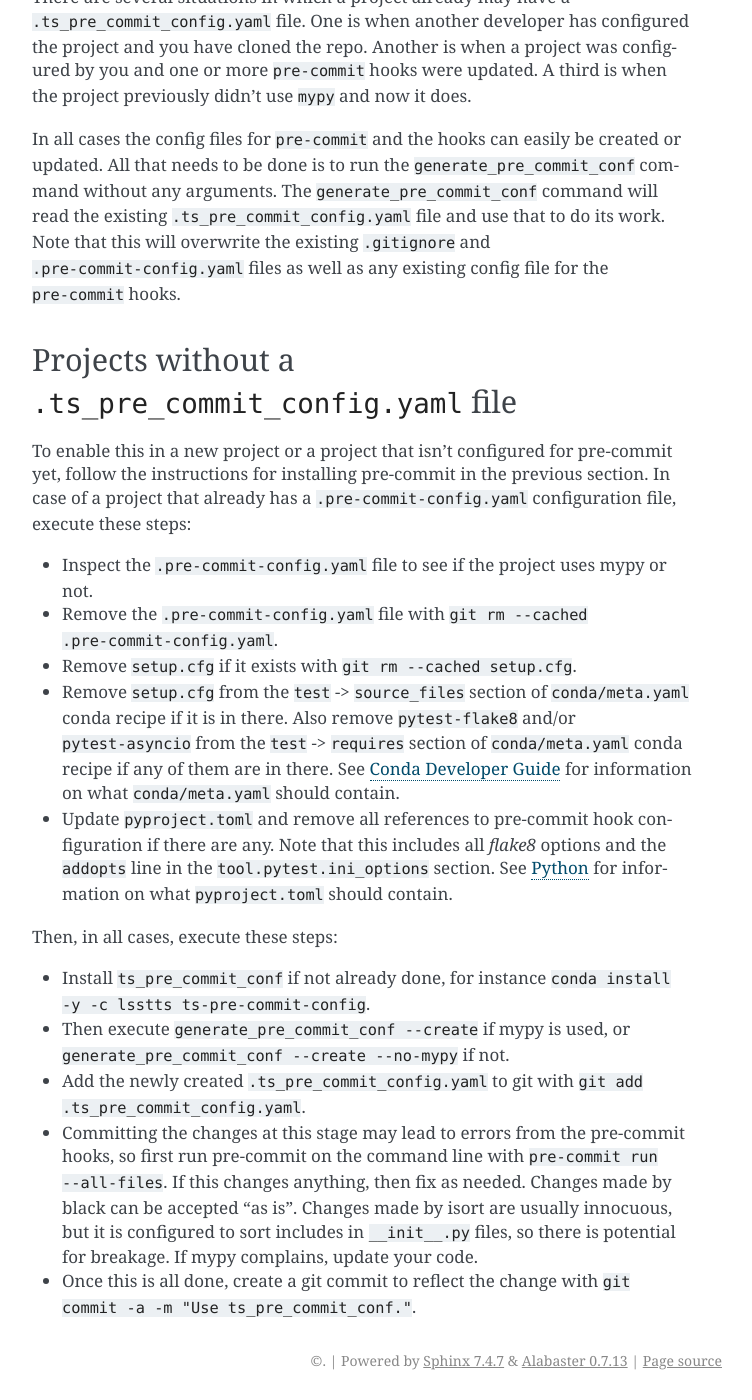
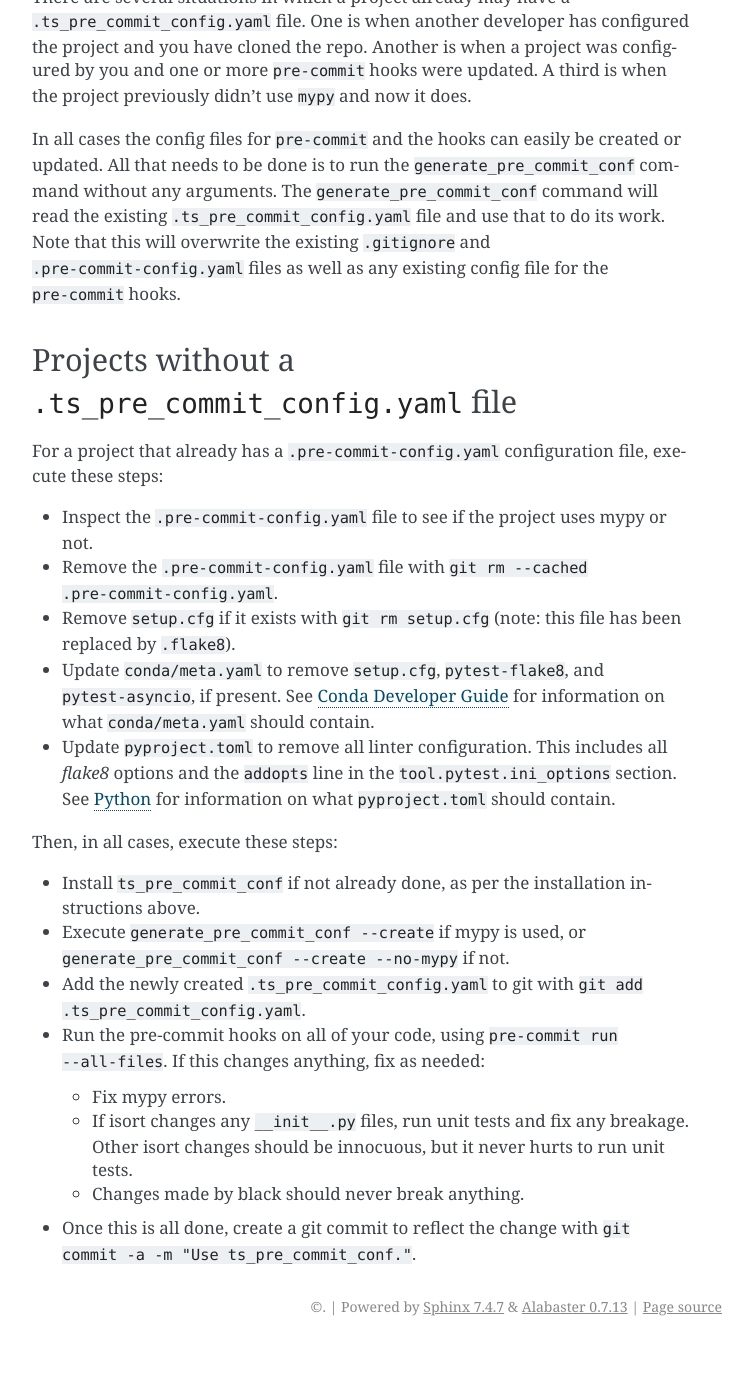
Before and after one commit to lsst-ts/tssw_developer_guide, a Sphinx documentation site: the page built from doc/procedures/pre_commit.rst, in a window 1280 px wide and 1400 px high, scrolled down 1645 px. Shown: the whole window, without its empty margins (388-1140 px from the left). Built offline with Sphinx 7.4.7, drawn with Linux system fonts in a browser that asks for light colours; after the commit the page ends 2991 px from its top, so only the background shows below that.

Commit message:
Expand setup.cfg section of ts_pre_commit_conf docs
and tighten up some wording

```diff
--- a/doc/procedures/pre_commit.rst
+++ b/doc/procedures/pre_commit.rst
@@ -73,27 +73,28 @@ Note that this will overwrite the existing ``.gitignore`` and ``.pre-commit-conf
 Projects without a ``.ts_pre_commit_config.yaml`` file
 ------------------------------------------------------
 
-To enable this in a new project or a project that isn't configured for pre-commit yet, follow the instructions for installing pre-commit in the previous section.
-In case of a project that already has a ``.pre-commit-config.yaml`` configuration file, execute these steps:
+For a project that already has a ``.pre-commit-config.yaml`` configuration file, execute these steps:
 
 * Inspect the ``.pre-commit-config.yaml`` file to see if the project uses mypy or not.
 * Remove the ``.pre-commit-config.yaml`` file with ``git rm --cached .pre-commit-config.yaml``.
-* Remove ``setup.cfg`` if it exists with ``git rm --cached setup.cfg``.
-* Remove ``setup.cfg`` from the ``test`` -> ``source_files`` section of ``conda/meta.yaml`` conda recipe if it is in there.
-  Also remove ``pytest-flake8`` and/or ``pytest-asyncio`` from the ``test`` -> ``requires`` section of ``conda/meta.yaml`` conda recipe if any of them are in there.
+* Remove ``setup.cfg`` if it exists with ``git rm setup.cfg`` (note: this file has been replaced by ``.flake8``).
+* Update ``conda/meta.yaml`` to remove ``setup.cfg``, ``pytest-flake8``, and ``pytest-asyncio``, if present.
   See :ref:`Conda` for information on what ``conda/meta.yaml`` should contain.
-* Update ``pyproject.toml`` and remove all references to pre-commit hook configuration if there are any.
-  Note that this includes all `flake8` options and the ``addopts`` line in the ``tool.pytest.ini_options`` section.
+* Update ``pyproject.toml`` to remove all linter configuration.
+  This includes all `flake8` options and the ``addopts`` line in the ``tool.pytest.ini_options`` section.
   See :ref:`Python` for information on what ``pyproject.toml`` should contain.
 
 Then, in all cases, execute these steps:
 
-* Install ``ts_pre_commit_conf`` if not already done, for instance ``conda install -y -c lsstts ts-pre-commit-config``.
-* Then execute ``generate_pre_commit_conf --create`` if mypy is used, or ``generate_pre_commit_conf --create --no-mypy`` if not.
+* Install ``ts_pre_commit_conf`` if not already done, as per the installation instructions above.
+* Execute ``generate_pre_commit_conf --create`` if mypy is used, or ``generate_pre_commit_conf --create --no-mypy`` if not.
 * Add the newly created ``.ts_pre_commit_config.yaml`` to git with ``git add .ts_pre_commit_config.yaml``.
-* Committing the changes at this stage may lead to errors from the pre-commit hooks, so first run pre-commit on the command line with ``pre-commit run --all-files``.
-  If this changes anything, then fix as needed.
-  Changes made by black can be accepted "as is".
-  Changes made by isort are usually innocuous, but it is configured to sort includes in ``__init__.py`` files, so there is potential for breakage.
-  If mypy complains, update your code.
+* Run the pre-commit hooks on all of your code, using ``pre-commit run --all-files``.
+  If this changes anything, fix as needed:
+
+  * Fix mypy errors.
+  * If isort changes any ``__init__.py`` files, run unit tests and fix any breakage.
+    Other isort changes should be innocuous, but it never hurts to run unit tests.
+  * Changes made by black should never break anything.
+
 * Once this is all done, create a git commit to reflect the change with ``git commit -a -m "Use ts_pre_commit_conf."``.
```
